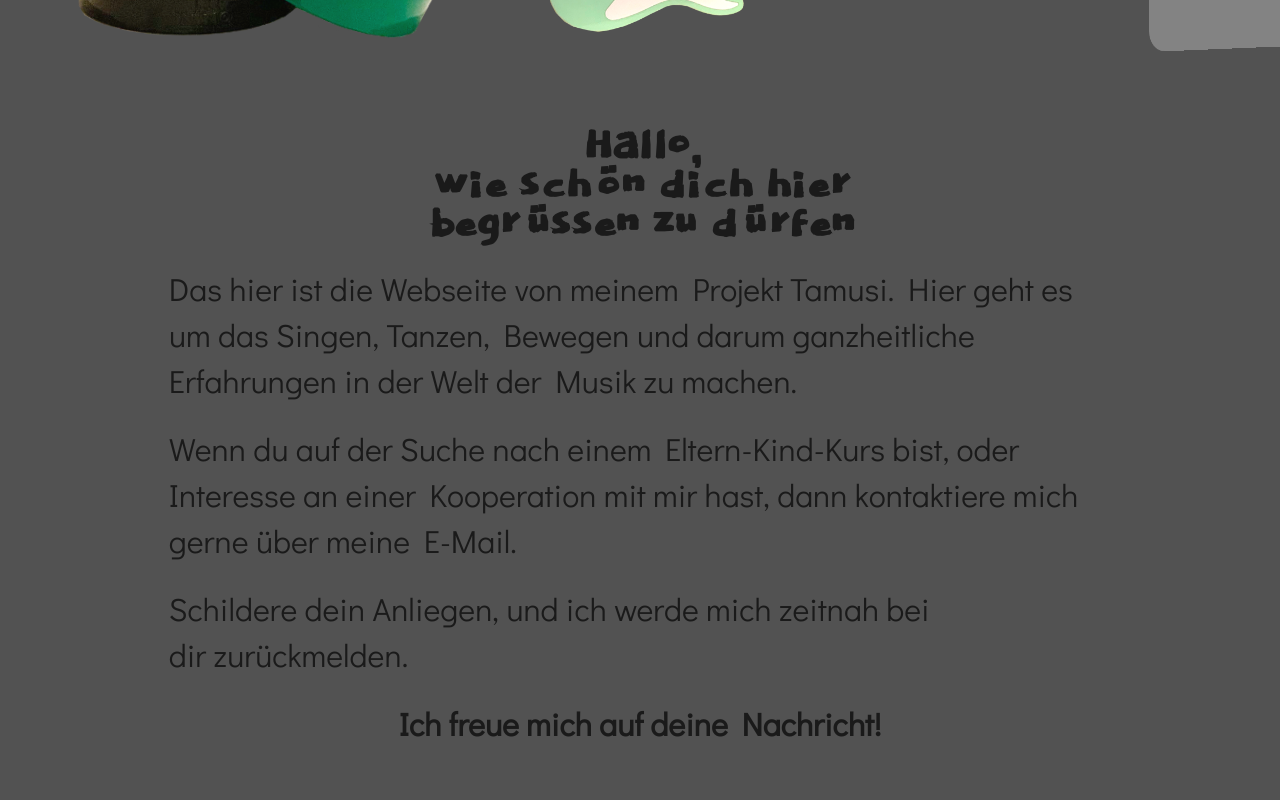
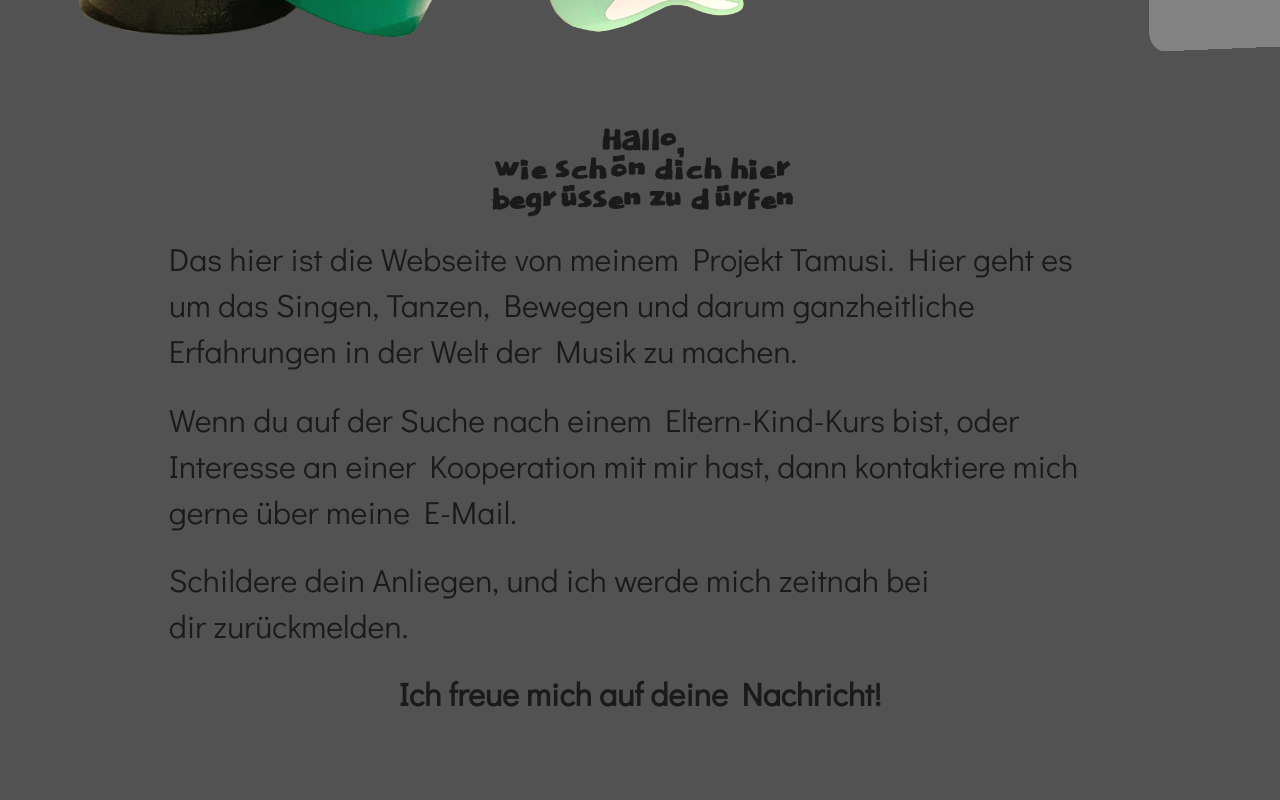
Before and after one commit to aeonyuonmiller/laura, a Next.js app: page / in a window 1280 px wide. Shown: the part 1040-1840 px from the top of the page. Built offline with nearby package versions, Linux system fonts and the light colour scheme; grey boxes are pictures that could not be loaded.

Commit message:
updated h4

```diff
--- a/src/styles/globals.css
+++ b/src/styles/globals.css
@@ -773,14 +773,13 @@ h3 {
 
 h4 {
   font-family: var(--font-geist-sans);
-  font-size: 2rem;
+  font-size: 1.5em;
   margin-bottom: 16px;
-  letter-spacing: -.09rem;
+  letter-spacing: -.1rem;
   line-height: .7em;
   width: 100%;
   max-width: 18ch;
   /* margin: 4vh auto 0 auto; */
-  text-wrap: pretty;
 }
 
 h5 {
```
